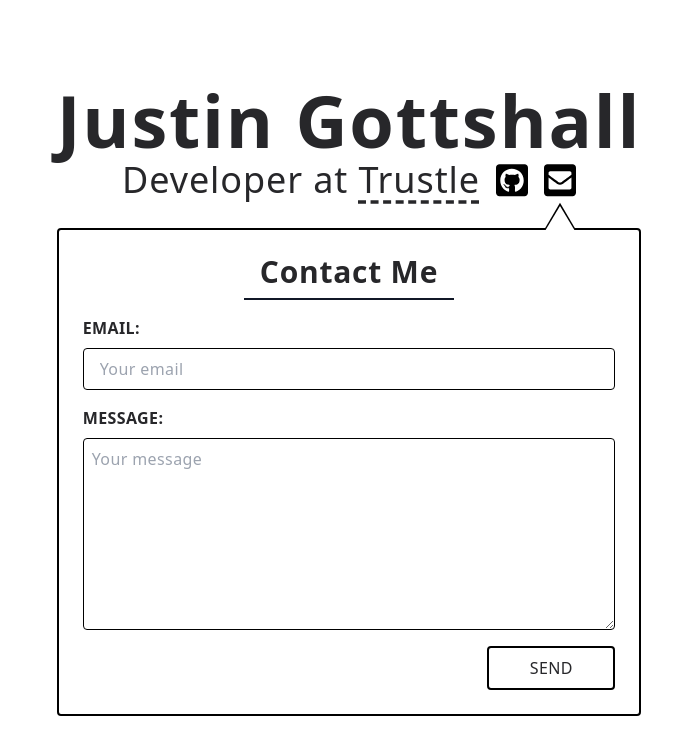
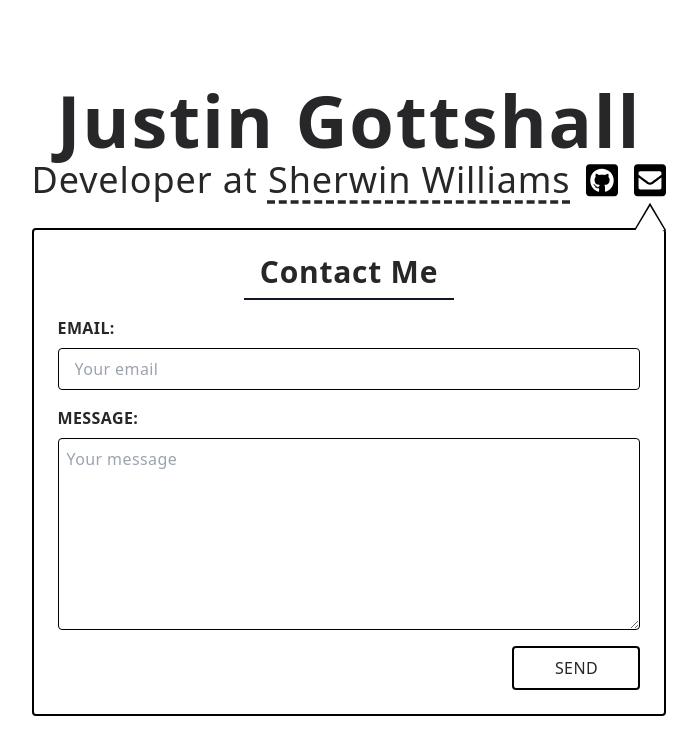
Before and after one commit to jmg8766/jmg8766.github.io, a SvelteKit app: page / in a window 1280 px wide. Shown: the top 754 px of the page, without its empty margins (291-988 px from the left). Built offline with nearby package versions, Linux system fonts and the light colour scheme.

Commit message:
update job

```diff
--- a/src/routes/+page.svelte
+++ b/src/routes/+page.svelte
@@ -46,12 +46,12 @@
 			<p class="text-2xl font-thin tracking-wide sm:inline-block sm:text-4xl">
 				Developer at
 				<a
-					href="https://trustle.com/"
+					href="https://www.sherwin-williams.com/"
 					class="font-light underline underline-offset-8 decoration-dashed hover:decoration-solid"
 					rel="noreferrer"
 					target="_blank"
 				>
-					Trustle
+					Sherwin Williams
 				</a>
 			</p>
 			<div class="inline-flex mt-8 sm:mt-0 z-10">
```
